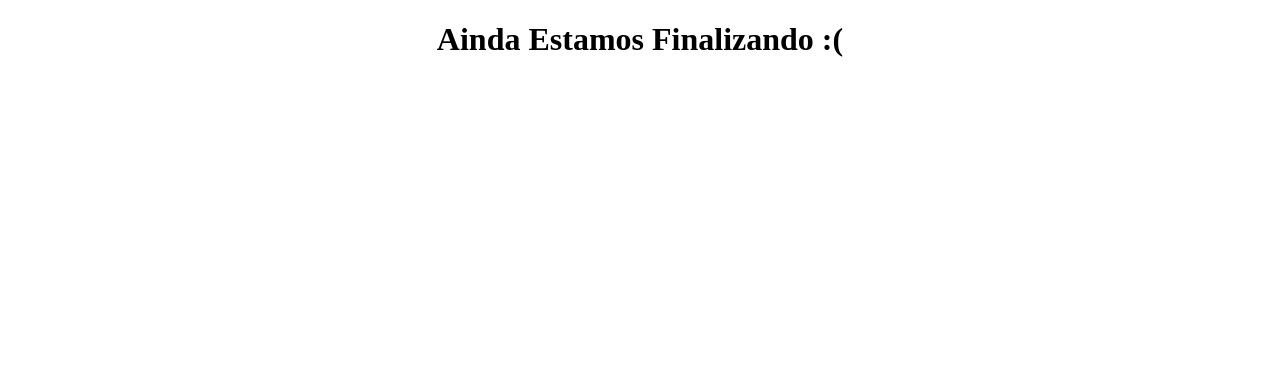
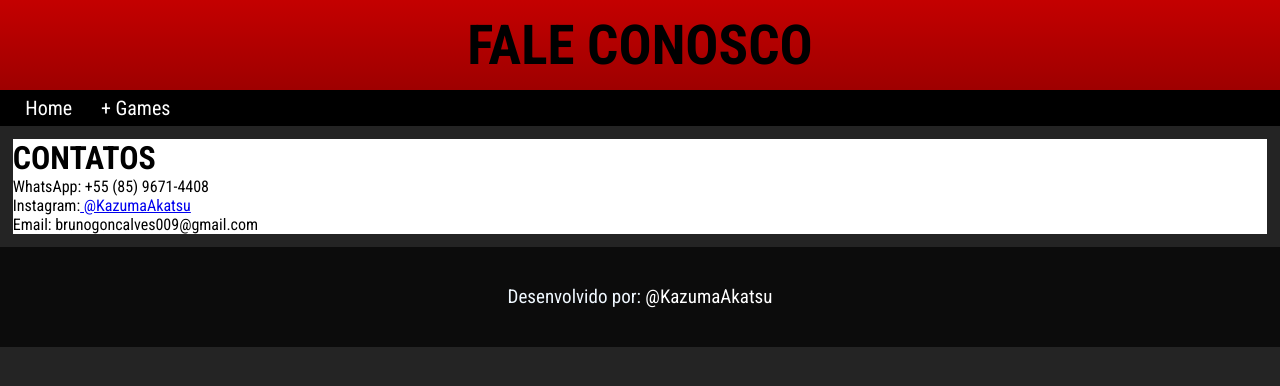
Before and after one commit to BrunoKazuma/projeto-cine, a plain HTML site: page index1.html in a window 1280 px wide. Drawn offline with Linux system fonts and the light colour scheme.

Commit message:
Atualização 1.2

```diff
--- a/index1.html
+++ b/index1.html
@@ -5,8 +5,25 @@
     <meta http-equiv="X-UA-Compatible" content="IE=edge">
     <meta name="viewport" content="width=device-width, initial-scale=1.0">
     <title>Fale Conosco</title>
+    <link rel="stylesheet" href="style/estiloctt.css">
 </head>
 <body>
-    <h1 style="text-align: center;">Ainda Estamos Finalizando :(</h1>
+    <header>
+    <h1>FALE CONOSCO</h1>
+
+    </header>
+    <nav>
+        <a href="index.html">Home</a>
+        <a href="index2.html">+ Games</a>
+    </nav>
+    <main>
+        <h1>CONTATOS</h1>
+        <p>WhatsApp: +55 (85) 9671-4408</p>
+        <p>Instagram:<a href="https://www.instagram.com/kazuma_akatsu/" target="_blank"> @KazumaAkatsu</a></p>
+        <p>Email: brunogoncalves009@gmail.com</p>
+    </main>
+    <footer>
+        <p>Desenvolvido por:<a href="https://www.instagram.com/kazuma_akatsu/" target="_blank"> @KazumaAkatsu</a></p>
+    </footer>
 </body>
 </html>
--- /dev/null
+++ b/style/estiloctt.css
@@ -0,0 +1,65 @@
+@charset "UTF-8";
+
+@import url('https://fonts.googleapis.com/css2?family=Roboto+Condensed:ital,wght@0,300;0,400;0,700;1,300;1,400;1,700&display=swap');
+
+*{
+    margin: 0px;
+    padding: 0px;
+}
+body{
+    font-family: 'Roboto Condensed', sans-serif;
+    background-color: rgb(36, 36, 36);
+}
+header{
+    background-image:linear-gradient(180deg, rgb(196, 0, 0), rgb(158, 0, 0));
+    padding: 1% 1% 1% 1%;
+    margin: 0px;
+}
+header h1{
+    text-align: center;
+    font-size: 55px;
+    color: rgb(0, 0, 0);
+}
+nav{
+    background-color: rgb(0, 0, 0);
+    padding: 0.5% 1%;
+}
+nav a{
+    text-decoration: none;
+    color: white;
+    font-size: 20px;
+    padding: 0.5% 1%;
+}
+nav a:hover{
+    background-color: rgba(240, 248, 255, 0.479);
+    border-radius: 5px;
+    transition-duration: 0.7s;
+}
+main{
+    background-color: white;
+    margin: 1% 1%;
+    padding: ;
+}
+
+
+
+
+
+
+
+footer{
+    text-align: center;
+    background-color: rgb(12, 12, 12);
+    padding: 3%;
+}
+footer p{
+    color: aliceblue;
+    font-size: 19px;
+}
+footer p a{
+    text-decoration: none;
+    color: white;
+}
+footer p a:hover{
+    text-decoration: underline;
+}
```
Also changed, not shown: index.html (+3 -3 lines), index2.html (added, +19 -0 lines).
